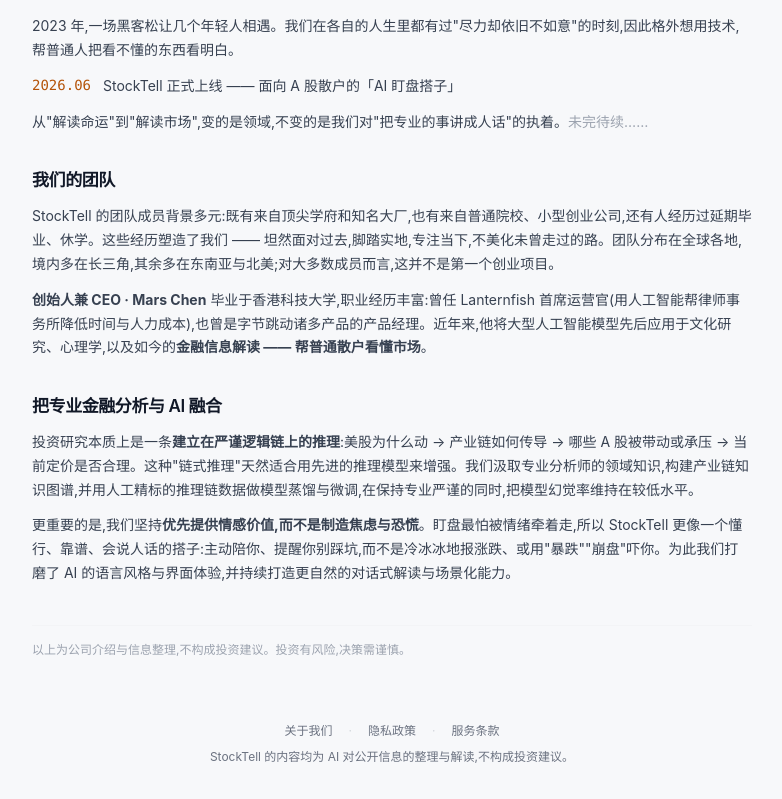
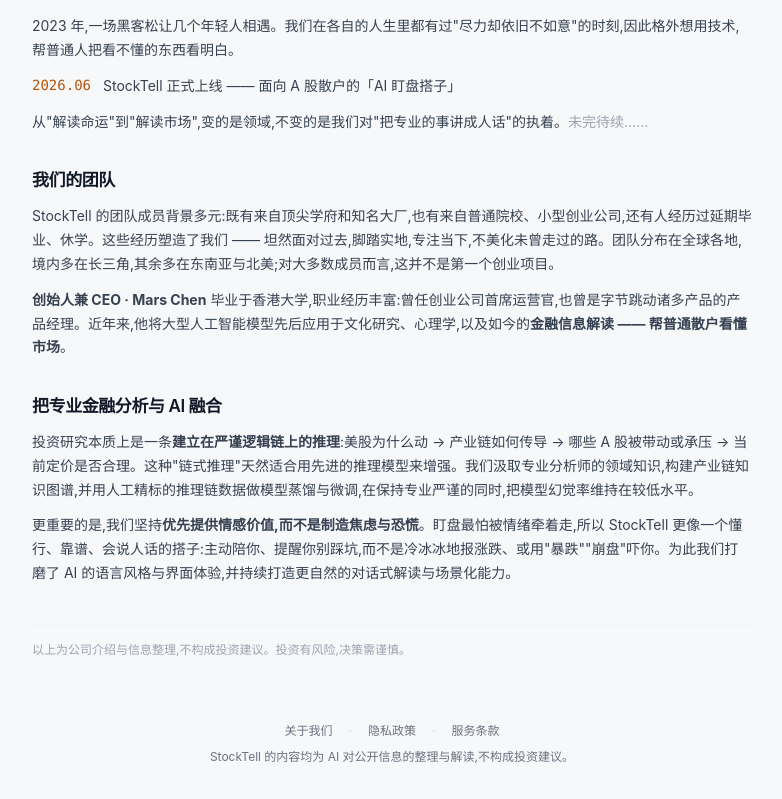
Before and after one commit to feng5166/stocktell, a Next.js app: page /about in a window 1280 px wide. Shown: the part 633-1432 px from the top of the page, without its empty margins (248-1030 px from the left). Built offline with nearby package versions, Linux system fonts and the light colour scheme; no server answers.

Commit message:
about: 更正创始人简介(香港大学、创业公司首席运营官)
香港科技大学→香港大学;去掉具体公司名 Lanternfish,改为"创业公司首席运营官"。

Co-Authored-By: Claude Opus 4.8 (1M context) <noreply@anthropic.com>

```diff
--- a/src/app/about/page.tsx
+++ b/src/app/about/page.tsx
@@ -81,7 +81,7 @@ export default function AboutPage() {
             StockTell 的团队成员背景多元:既有来自顶尖学府和知名大厂,也有来自普通院校、小型创业公司,还有人经历过延期毕业、休学。这些经历塑造了我们 —— 坦然面对过去,脚踏实地,专注当下,不美化未曾走过的路。团队分布在全球各地,境内多在长三角,其余多在东南亚与北美;对大多数成员而言,这并不是第一个创业项目。
           </p>
           <p>
-            <b>创始人兼 CEO · Mars Chen</b> 毕业于香港科技大学,职业经历丰富:曾任 Lanternfish 首席运营官(用人工智能帮律师事务所降低时间与人力成本),也曾是字节跳动诸多产品的产品经理。近年来,他将大型人工智能模型先后应用于文化研究、心理学,以及如今的<b>金融信息解读 —— 帮普通散户看懂市场</b>。
+            <b>创始人兼 CEO · Mars Chen</b> 毕业于香港大学,职业经历丰富:曾任创业公司首席运营官,也曾是字节跳动诸多产品的产品经理。近年来,他将大型人工智能模型先后应用于文化研究、心理学,以及如今的<b>金融信息解读 —— 帮普通散户看懂市场</b>。
           </p>
         </Section>
 
```
